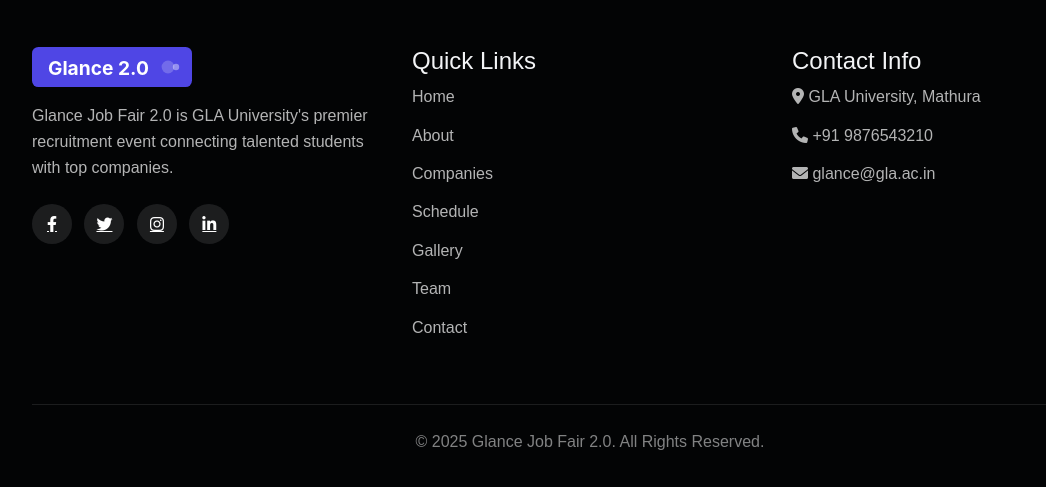
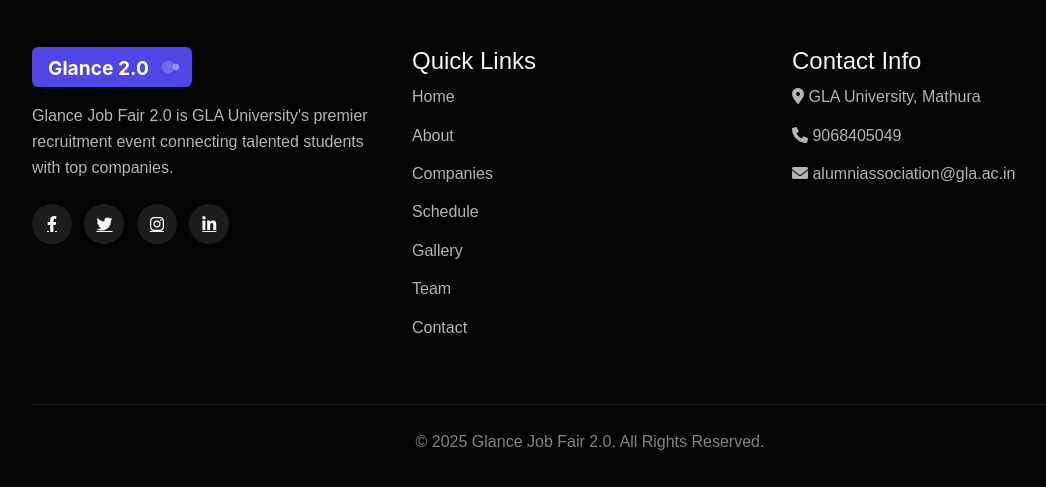
Before and after one commit to Abhi-dr/glance2.0-final, a Django app: page /accounts/register in a window 1280 px wide. Shown: the part 1024-1511 px from the top of the page, without its empty margins (50-1096 px from the left). Run offline with Django 4.2, Linux system fonts and the light colour scheme.

Commit message:
details changed

```diff
--- a/templates/home/base.html
+++ b/templates/home/base.html
@@ -9,8 +9,8 @@
 
 
     <title>
-    {% block title %} {% endblock %}
-</title>
+        {% block title %} {% endblock %}
+    </title>
 
     <!-- Bootstrap CSS -->
     <link href="https://cdn.jsdelivr.net/npm/bootstrap@5.3.0/dist/css/bootstrap.min.css" rel="stylesheet">
@@ -166,9 +166,9 @@
                     <ul class="footer-links">
                         <li><a href="#"><i class="fas fa-map-marker-alt"></i> GLA University, Mathura</a>
                         </li>
-                        <li><a href="tel:+919876543210"><i class="fas fa-phone"></i> +91 9876543210</a></li>
-                        <li><a href="mailto:glance@gla.ac.in"><i class="fas fa-envelope"></i>
-                                glance@gla.ac.in</a></li>
+                        <li><a href="tel:9068405049"><i class="fas fa-phone"></i> 9068405049</a></li>
+                        <li><a href="mailto:alumniassociation@gla.ac.in"><i class="fas fa-envelope"></i>
+                                alumniassociation@gla.ac.in</a></li>
                     </ul>
                 </div>
             </div>
```
